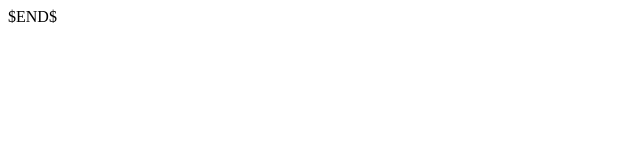
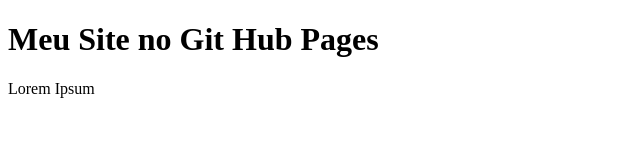
Before and after one commit to douglaslessa/meu_site, a plain HTML site: page index.html in a window 1280 px wide. Shown: the whole page, without its empty margins (0-640 px from the left). Drawn offline with Linux system fonts and the light colour scheme.

Commit message:
Nova index

```diff
--- a/index.html
+++ b/index.html
@@ -2,9 +2,10 @@
 <html lang="en">
 <head>
     <meta charset="UTF-8">
-    <title>$Title$</title>
+    <title>Meu Site</title>
 </head>
 <body>
-$END$
+    <h1>Meu Site no Git Hub Pages</h1>
+    <p>Lorem Ipsum</p>
 </body>
 </html>
```
